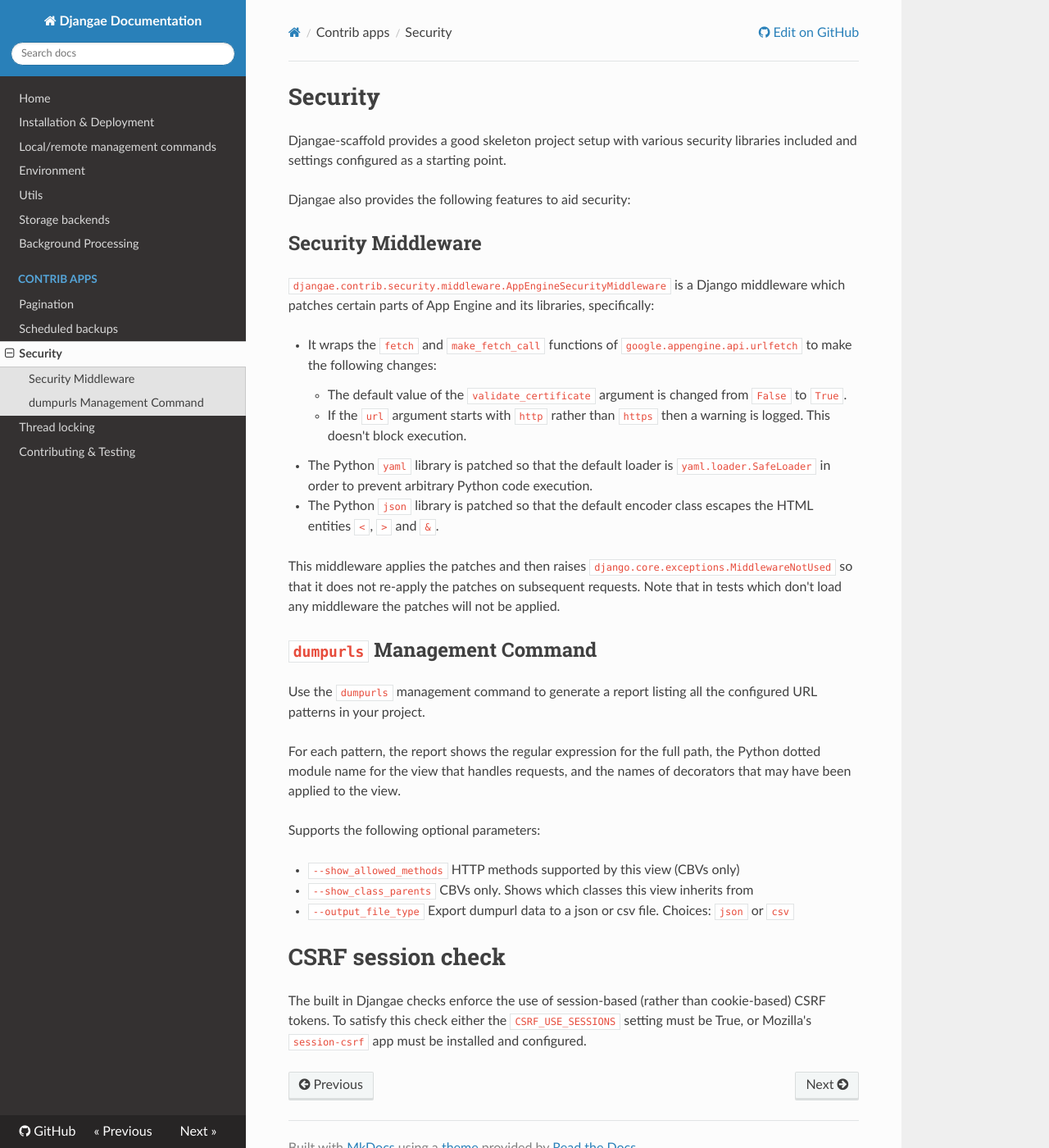
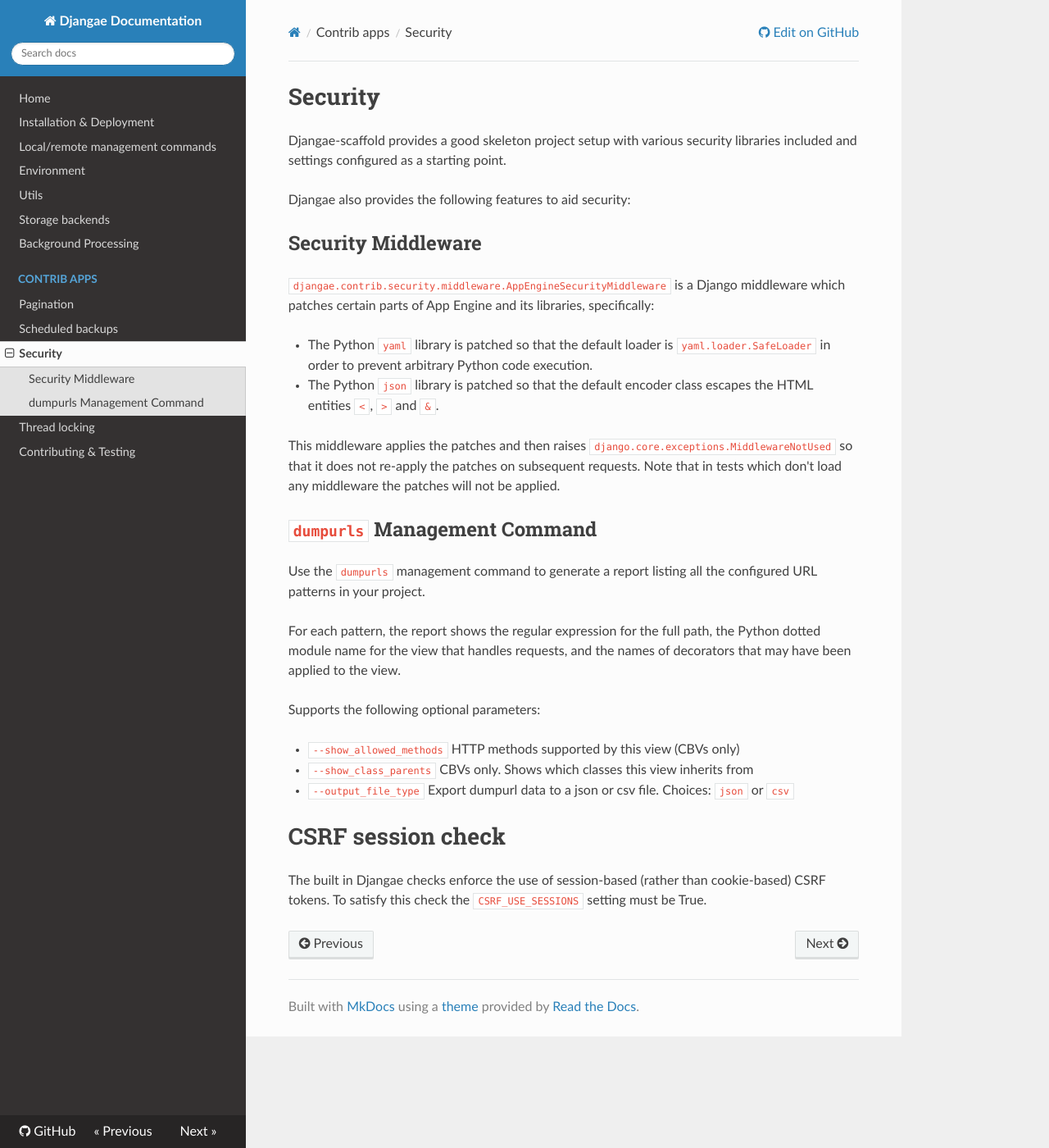
Before and after one commit to wittfabian/djangae, an MkDocs documentation site: the page built from docs/security.md, in a window 1280 px wide and 1400 px high. Shown: the whole window at 82% size. Built offline with MkDocs 1.6.1, drawn with Linux system fonts in a browser that asks for light colours; nearby versions of some CDN libraries; old or Windows-style settings are respelled for this version of MkDocs.

Commit message:
Update more documentation

```diff
--- a/docs/security.md
+++ b/docs/security.md
@@ -10,9 +10,6 @@
 `djangae.contrib.security.middleware.AppEngineSecurityMiddleware` is a Django middleware which
 patches certain parts of App Engine and its libraries, specifically:
 
-* It wraps the `fetch` and `make_fetch_call` functions of `google.appengine.api.urlfetch` to make the following changes:
-    - The default value of the `validate_certificate` argument is changed from `False` to `True`.
-    - If the `url` argument starts with `http` rather than `https` then a warning is logged.  This doesn't block execution.
 * The Python `yaml` library is patched so that the default loader is `yaml.loader.SafeLoader` in order to prevent arbitrary Python code execution.
 * The Python `json` library is patched so that the default encoder class escapes the HTML entities `<`, `>` and `&`.
 
@@ -35,4 +32,4 @@
 # CSRF session check
 
 The built in Djangae checks enforce the use of session-based (rather than cookie-based) CSRF tokens. To satisfy this check
-either the `CSRF_USE_SESSIONS` setting must be True, or Mozilla's `session-csrf` app must be installed and configured.
+the `CSRF_USE_SESSIONS` setting must be True.
```
Also changed, not shown: docs/deferred.md (+2 -2 lines), docs/environment.md (+1 -1 lines).
